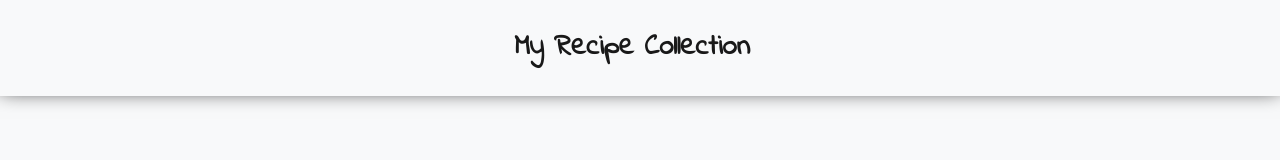
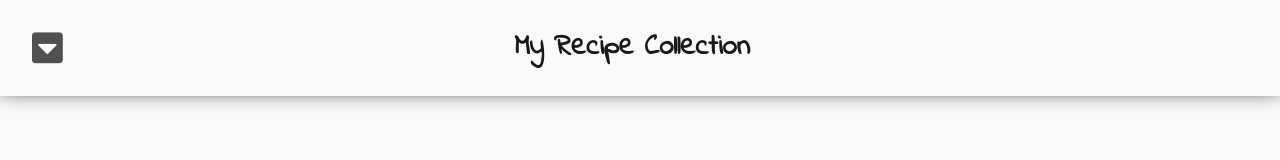
Before and after one commit to tibiSzabo/MyRecipeCollection, an Angular app in the folder MyRecipeCollectionFE/: page / in a window 1280 px wide. Shown: the top 160 px of the page. Built offline with nearby package versions, Linux system fonts and the light colour scheme.

Commit message:
added fontawesome icon, added animation to icon

```diff
--- a/MyRecipeCollectionFE/package.json
+++ b/MyRecipeCollectionFE/package.json
@@ -30,9 +30,9 @@
     "@angular/cli": "~8.2.2",
     "@angular/compiler-cli": "~8.2.0",
     "@angular/language-service": "~8.2.0",
-    "@types/node": "~8.9.4",
     "@types/jasmine": "~3.3.8",
     "@types/jasminewd2": "~2.0.3",
+    "@types/node": "~8.9.4",
     "codelyzer": "^5.0.0",
     "jasmine-core": "~3.4.0",
     "jasmine-spec-reporter": "~4.2.1",
--- a/MyRecipeCollectionFE/src/app/header/header.component.html
+++ b/MyRecipeCollectionFE/src/app/header/header.component.html
@@ -1,3 +1,6 @@
 <nav class="navbar navbar-light bg-light">
+  <i class="fas fa-caret-square-down header-sidenav-icon"
+     [ngClass]="sideNavOpen ? 'rotate180deg' : ''"
+     (click)="sideNavOpen = !sideNavOpen"></i>
   <span class="navbar-brand mb-0 h1">My Recipe Collection</span>
 </nav>
--- a/MyRecipeCollectionFE/src/app/header/header.component.sass
+++ b/MyRecipeCollectionFE/src/app/header/header.component.sass
@@ -10,3 +10,24 @@
   font-size: 1.8rem
   font-weight: bolder
   cursor: default
+
+.header-sidenav-icon
+  position: absolute
+  left: 2rem
+  font-size: 2.2rem
+  color: rgba(0, 0, 0, 0.6784313725490196)
+  cursor: pointer
+  -moz-transition: 0.5s ease-in-out
+  -webkit-transition: 0.5s ease-in-out
+  transition: 0.5s ease-in-out
+
+.rotate180deg
+  -ms-transform-origin: 50% 50%
+  -webkit-transform-origin: 50% 50%
+  -moz-transform-origin: 50% 50%
+  transform-origin: 50% 50%
+  transform: rotate(180deg)
+  -moz-transform: rotate(180deg)
+  -webkit-transform: rotate(180deg)
+  -o-transform: rotate(180deg)
+  -ms-transform: rotate(180deg)
--- a/MyRecipeCollectionFE/src/app/header/header.component.ts
+++ b/MyRecipeCollectionFE/src/app/header/header.component.ts
@@ -6,10 +6,10 @@ import { Component, OnInit } from '@angular/core';
   styleUrls: ['./header.component.sass']
 })
 export class HeaderComponent implements OnInit {
+  sideNavOpen = false;
 
   constructor() { }
 
   ngOnInit() {
   }
-
 }
--- a/MyRecipeCollectionFE/src/index.html
+++ b/MyRecipeCollectionFE/src/index.html
@@ -7,6 +7,7 @@
 
   <meta name="viewport" content="width=device-width, initial-scale=1">
   <link rel="icon" type="image/x-icon" href="favicon.ico">
+  <script type="text/javascript"> (function() { const css = document.createElement('link'); css.href = 'https://use.fontawesome.com/releases/v5.1.0/css/all.css'; css.rel = 'stylesheet'; css.type = 'text/css'; document.getElementsByTagName('head')[0].appendChild(css); })(); </script>
 </head>
 <body>
   <app-root></app-root>
```
Also changed, not shown: 1 other file (tests, documents, lock files or other folders).
